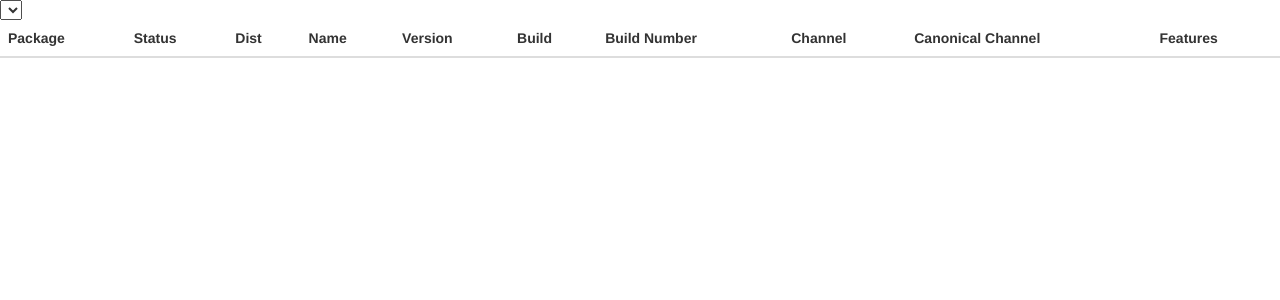
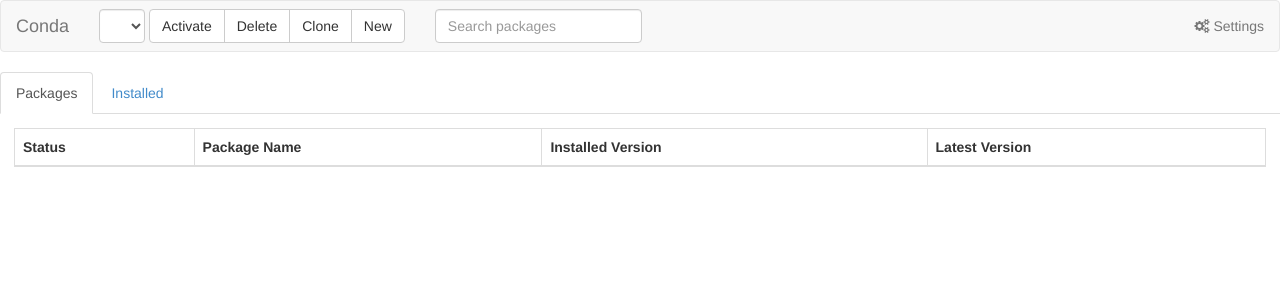
Before and after one commit to conda-archive/conda-ui, a Flask app: template package_manager/templates/index.html in a window 1280 px wide. Shown: the top 300 px of the page. Run offline with Flask 2, Linux system fonts and the light colour scheme; the template is opened without the code that fills it, so the values that code supplies are empty; some libraries are stand-ins or nearby versions.

Commit message:
Display only names and versions

```diff
--- a/package_manager/templates/index.html
+++ b/package_manager/templates/index.html
@@ -9,44 +9,69 @@
         <link href="{{ static('font-awesome-4.1.0/css/font-awesome.min.css') }}" rel="stylesheet">
     </head>
     <body>
-        <select>
+        <div class="navbar navbar-default">
+            <div class="navbar-header">
+                <a class="navbar-brand" href="#">Conda</a>
+            </div>
+            <div class="collapse navbar-collapse">
+                <ul class="nav navbar-nav">
+                </ul>
+                <form class="navbar-form navbar-left">
+                    <div class="form-group">
+                        <select class="form-control">
                             {% for env in envs %}
                             <option value="{{ env.name }}" {% if loop.first %}selectect="selected"{% endif %}>
                                 {{ env.name }} {% if env.default %}*{% endif %}
                             </option>
                             {% endfor %}
                         </select>
-        <table class="table">
+                    </div>
+                    <div class="btn-group">
+                        <button class="btn btn-default">Activate</button>
+                        <button class="btn btn-default">Delete</button>
+                        <button class="btn btn-default">Clone</button>
+                        <button class="btn btn-default">New</button>
+                    </div>
+                </form>
+                <form class="navbar-form navbar-left">
+                    <div class="form-group">
+                        <input id="search" type="text" class="form-control" placeholder="Search packages">
+                    </div>
+                </form>
+                <ul class="nav navbar-nav navbar-right">
+                    <li><a href="#"><i class="fa fa-gears"></i> Settings</a></li>
+                </ul>
+            </div>
+        </div>
+        <ul class="nav nav-tabs">
+            <li class="active"><a href="#packages" data-toggle="tab">Packages</a></li>
+            <li><a href="#installed" data-toggle="tab">Installed</a></li>
+        </ul>
+        <div class="tab-content">
+            <div class="tab-pane active" style="padding: 1em 1em 0 1em" id="packages">
+                <table class="table table-bordered table-striped">
                     <thead>
                         <tr>
-                    <th>Package</th>
                             <th>Status</th>
-                    <th>Dist</th>
-                    <th>Name</th>
-                    <th>Version</th>
-                    <th>Build</th>
-                    <th>Build Number</th>
-                    <th>Channel</th>
-                    <th>Canonical Channel</th>
-                    <th>Features</th>
+                            <th>Package Name</th>
+                            <th>Installed Version</th>
+                            <th>Latest Version</th>
                         </tr>
                     </thead>
-            <tbody>
-                {% for pkg in pkgs %}
-                <tr>
-                    <td>{{ pkg.package }}</td>
-                    <td>{{ pkg.status }}</td>
-                    <td>{{ pkg.dist }}</td>
-                    <td>{{ pkg.name }}</td>
-                    <td>{{ pkg.version }}</td>
-                    <td>{{ pkg.build }}</td>
-                    <td>{{ pkg.build_number }}</td>
-                    <td>{{ pkg.channel }}</td>
-                    <td>{{ pkg.canonical_channel }}</td>
-                    <td>{{ " ".join(pkg.features) }}</td>
+                    <tbody id="names">
+                        {% for name, installed_version, latest_version, pkgs in groups %}
+                        <tr data-conda-name={{ name }}>
+                            <td><input type="checkbox" {% if installed_version %}checked{% endif %}></td>
+                            <td>{{ name }}</td>
+                            <td>{% if installed_version %}{{ installed_version }}{% else %}&mdash;{% endif %}</td>
+                            <td>{{ latest_version }}</td>
                         </tr>
                         {% endfor %}
                     </tbody>
                 </table>
+            </div>
+            <div class="tab-pane" id="installed">
+            </div>
+        </div>
     </body>
 </html>
```
Also changed, not shown: package_manager/views.py (+13 -4 lines). Lines whose indentation alone changed are shown as unchanged.
